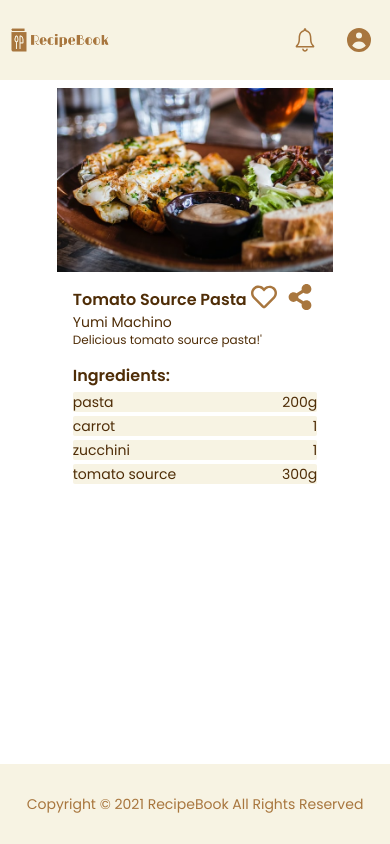
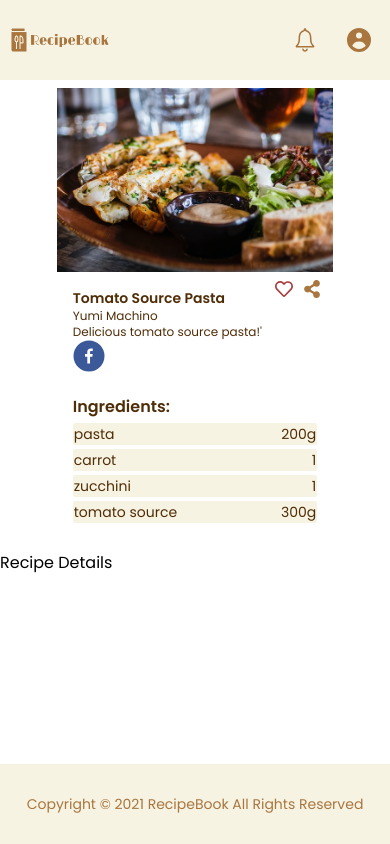
Before and after one commit to YumiMachino/recipe-book, a React (Create React App) app: page /results/1 in a window 390 px wide. Built offline with nearby package versions, Linux system fonts and the light colour scheme.

Commit message:
Add react-share npm

```diff
--- a/package.json
+++ b/package.json
@@ -16,6 +16,7 @@
     "react-icons": "^4.3.1",
     "react-router-dom": "^6.0.2",
     "react-scripts": "4.0.3",
+    "react-share": "^4.4.0",
     "typescript": "^4.5.2",
     "web-vitals": "^1.1.2"
   },
--- a/src/components/template/RecipeOverview.tsx
+++ b/src/components/template/RecipeOverview.tsx
@@ -1,6 +1,8 @@
 import { useState } from 'react';
 import demoImg from '../../assets/demo.jpg';
 import { FaRegHeart, FaHeart, FaShareAlt } from 'react-icons/fa';
+import { FacebookShareButton } from 'react-share';
+import { FacebookIcon } from 'react-share';
 
 // Get Recipe Object
 type RecipeOverViewProps = {
@@ -66,7 +68,7 @@ const RecipeOverview = (props: RecipeOverViewProps) => {
       return (
         <div
           key={ingredient.ingredient}
-          className='text-sm text-dark bg-secondary rounded-sm my-1 lg:text-base flex justify-between'
+          className='text-sm text-dark bg-secondary rounded-sm my-1 lg:text-base flex justify-between p-px'
         >
           <p>{ingredient.ingredient}</p>
           <p>{ingredient.quantity}</p>
@@ -82,23 +84,30 @@ const RecipeOverview = (props: RecipeOverViewProps) => {
       </div>
       <div className='sm:w-6/12 p-2'>
         <div className=' relative p-2'>
-          <h3 className='text-base text-dark font-semibold lg:text-2xl'>
+          <h3 className='text-sm sm:text-base text-dark font-semibold lg:text-2xl'>
             {name}
           </h3>
-          <p className='text-sm text-dark lg:text-lg'>{creator}</p>
+          <p className='text-xs sm:text-sm text-dark lg:text-lg'>{creator}</p>
           <p className='text-xs text-dark lg:text-base'>{description}</p>
           <button
-            className='absolute top-1 right-12 text-primary hover:text-accent'
+            className='absolute top-0 right-8 sm:right-12 text-primary hover:text-accent'
             onClick={toggleFav}
           >
-            {isFav ? <FaHeart size={26} /> : <FaRegHeart size={26} />}
+            {isFav ? (
+              <FaHeart className='text-lg' />
+            ) : (
+              <FaRegHeart className='text-lg text-accent' />
+            )}
           </button>
           <button
-            className='absolute top-1 right-3 text-primary hover:text-dark'
+            className='absolute top-0 right-1 sm:right-3 text-primary hover:text-dark'
             onClick={shareClicked}
           >
-            <FaShareAlt size={26} />
+            <FaShareAlt className='text-lg' />
           </button>
+          <FacebookShareButton url=''>
+            <FacebookIcon size={32} round={true} />
+          </FacebookShareButton>
         </div>
         <div className='p-2'>
           <h4 className='text-base text-dark font-semibold lg:text-2xl'>
--- a/src/pages/Recipe.tsx
+++ b/src/pages/Recipe.tsx
@@ -1,10 +1,12 @@
 import Layout from '../components/reusable/Layout';
+import RecipeDetails from '../components/template/RecipeDetails';
 import RecipeOverview from '../components/template/RecipeOverview';
 
 const Recipe = () => {
   return (
     <Layout>
       <RecipeOverview />
+      <RecipeDetails />
     </Layout>
   );
 };
```
Also changed, not shown: 1 other file (tests, documents, lock files or other folders).
